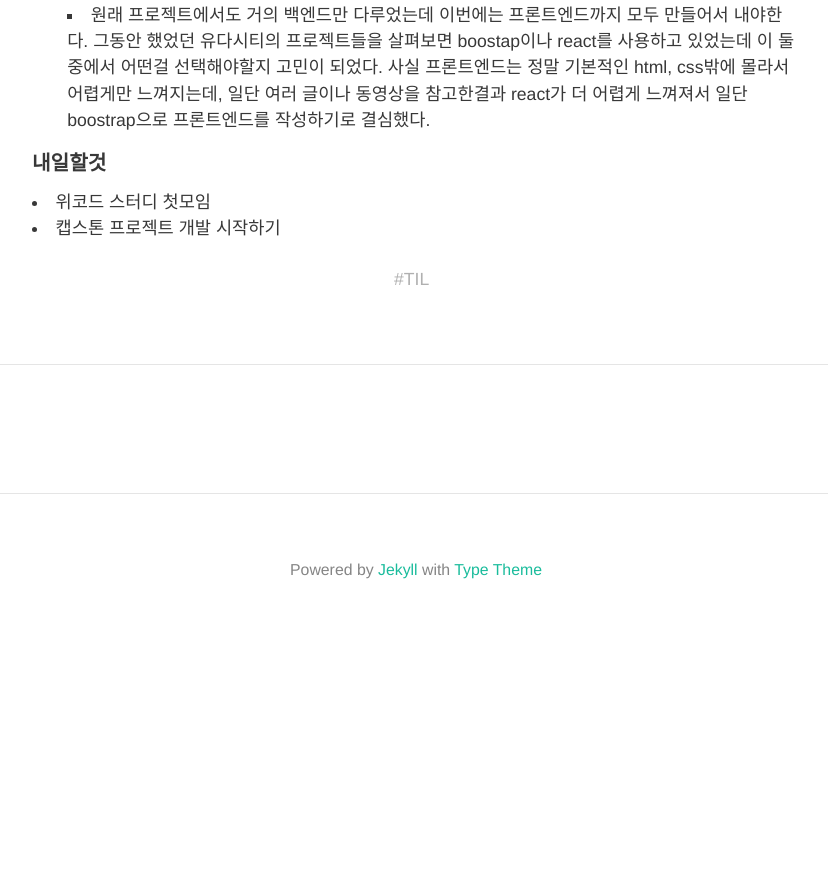
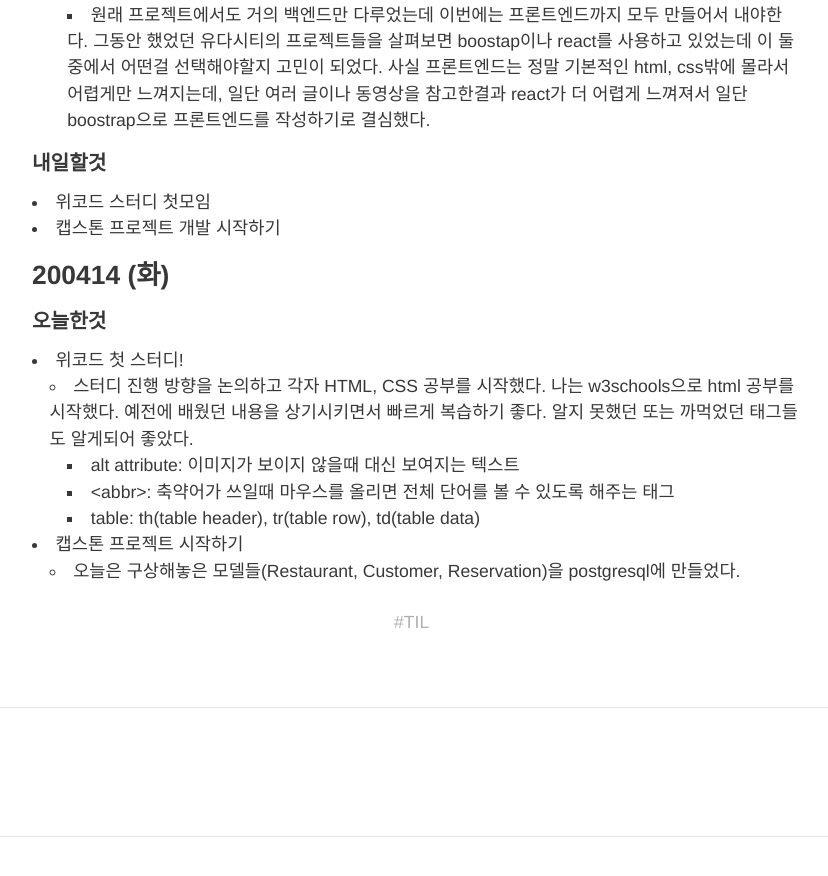
Before and after one commit to HyunlangBan/hyunlangban.github.io, a Jekyll site: the page built from _posts/TIL/2020-04-13-week-til.md, in a window 1280 px wide and 900 px high, scrolled down 680 px. Shown: the top 876 px of the window, without its empty margins (224-1052 px from the left). Built offline with Jekyll 4.4.1, drawn with Linux system fonts in a browser that asks for light colours; nearby versions of some CDN libraries; some web fonts are replaced; comment, search, counter and statistics services are not loaded; before the commit the page ends 1326 px from its top, so only the background shows below that.

Commit message:
Add 200414 TIL

```diff
--- a/_posts/TIL/2020-04-13-week-til.md
+++ b/_posts/TIL/2020-04-13-week-til.md
@@ -19,3 +19,13 @@ title: 200413-200419 TIL
 #### 내일할것
 - 위코드 스터디 첫모임
 - 캡스톤 프로젝트 개발 시작하기
+
+### 200414 (화)
+#### 오늘한것
+- 위코드 첫 스터디!
+   - 스터디 진행 방향을 논의하고 각자 HTML, CSS 공부를 시작했다. 나는 w3schools으로 html 공부를 시작했다. 예전에 배웠던 내용을 상기시키면서 빠르게 복습하기 좋다. 알지 못했던 또는 까먹었던 태그들도 알게되어 좋았다.
+     - alt attribute: 이미지가 보이지 않을때 대신 보여지는 텍스트
+     - \<abbr\>: 축약어가 쓰일때 마우스를 올리면 전체 단어를 볼 수 있도록 해주는 태그
+     - table: th(table header), tr(table row), td(table data)
+- 캡스톤 프로젝트 시작하기
+   - 오늘은 구상해놓은 모델들(Restaurant, Customer, Reservation)을 postgresql에 만들었다.
```
